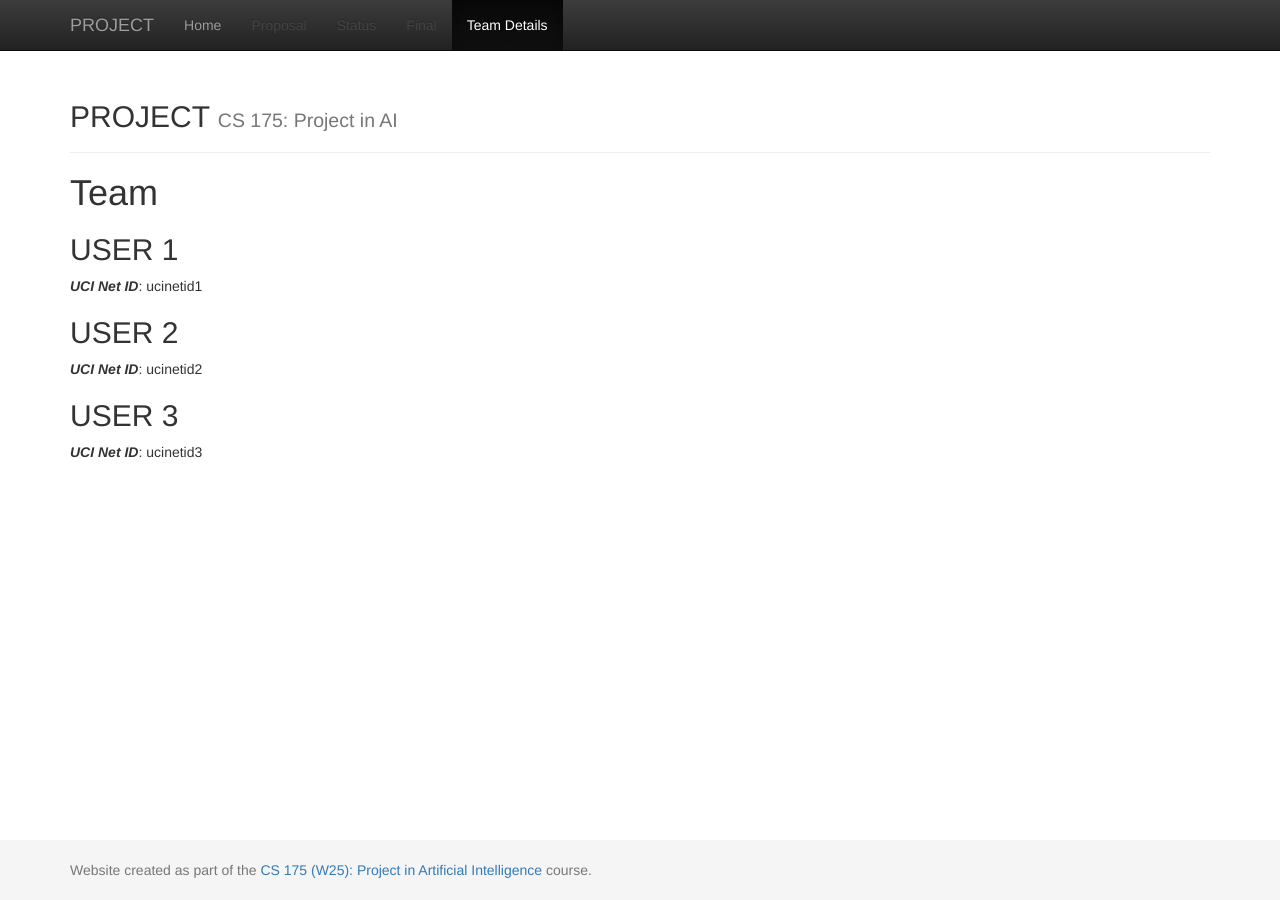
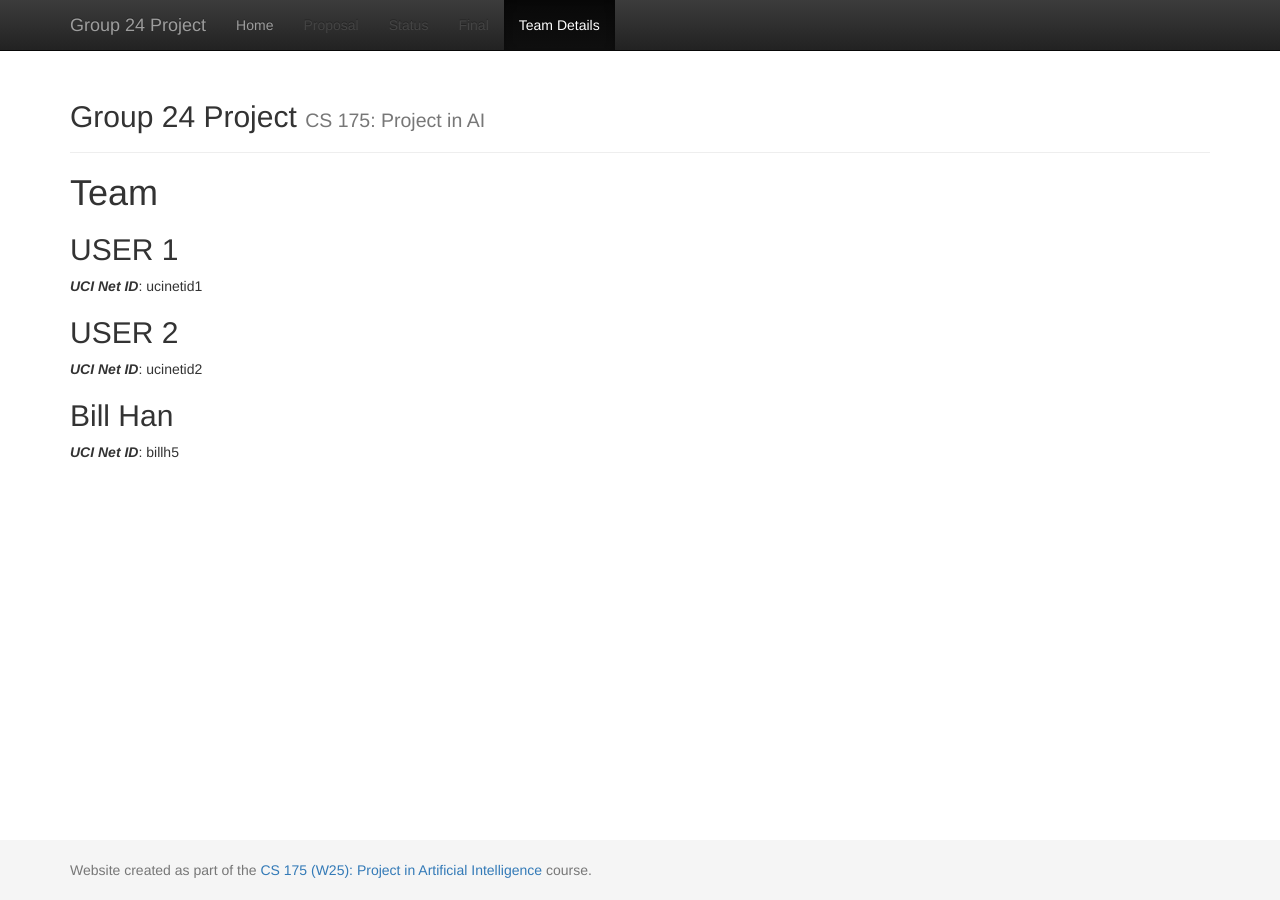
Before and after one commit to billhan5732/CS175_Project, a Jekyll site: the page built from docs/team.md, in a window 1280 px wide. Built offline with Jekyll 4.4.1, drawn with Linux system fonts in a browser that asks for light colours.

Commit message:
Bill, Adjusted Markdown files for website

```diff
--- a/docs/_config.yml
+++ b/docs/_config.yml
@@ -1,7 +1,7 @@
 ###########
 # site.title
 
-title:    'PROJECT'
+title:    'Group 24 Project'
 subtitle: 'CS 175: Project in AI'
 
 
--- a/docs/team.md
+++ b/docs/team.md
@@ -12,5 +12,5 @@ title:  Team
 ## USER 2
 ***UCI Net ID***: ucinetid2
 
-## USER 3
-***UCI Net ID***: ucinetid3
+## Bill Han
+***UCI Net ID***: billh5
```
